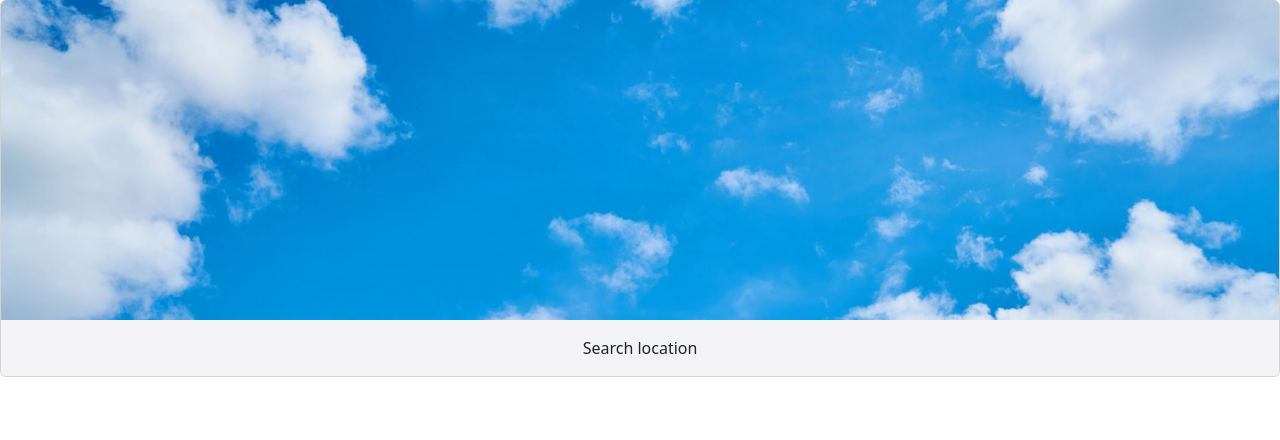
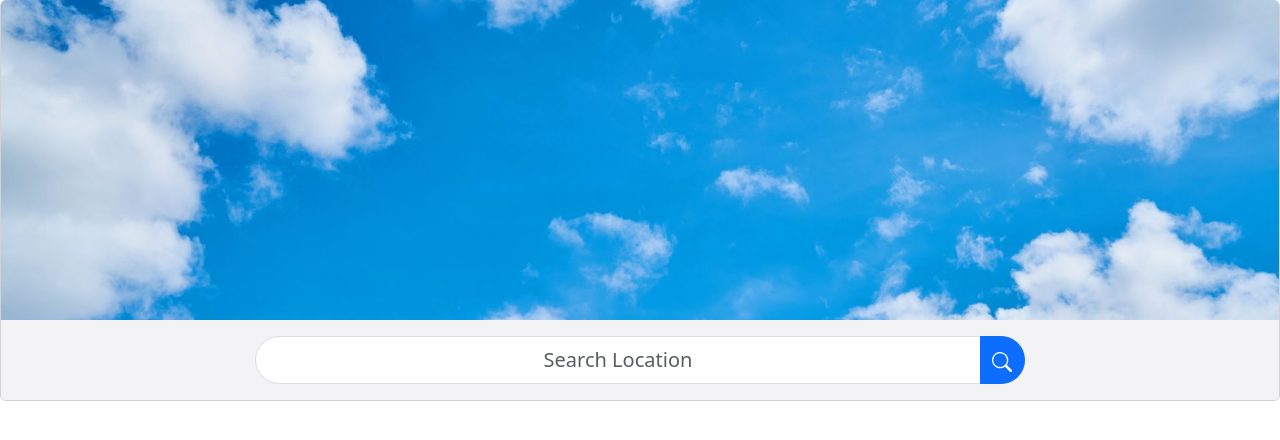
Before and after one commit to noammirjani/weather-app, a React (Create React App) app: page / in a window 1280 px wide. Shown: the top 440 px of the page. Built offline with nearby package versions, Linux system fonts and the light colour scheme.

Commit message:
add search bar

```diff
--- /dev/null
+++ b/src/components/Search.js
@@ -0,0 +1,34 @@
+import { Button, Form, Container } from "react-bootstrap";
+import "../styles/Search.css";
+
+function Search() {
+  function onSubmitSearch(e) {
+    e.preventDefault();
+  }
+
+  return (
+    <Form onSubmit={onSubmitSearch}>
+      <Form.Group controlId="insertLocation">
+        <Container>
+          <div className="d-flex justify-content-center">
+            <Form.Control type="text" placeholder="Search Location" size="lg" />
+            <Button type="submit" className="submitButton">
+              <svg
+                xmlns="http://www.w3.org/2000/svg"
+                width="20"
+                height="20"
+                fill="currentColor"
+                className="bi bi-search"
+                viewBox="0 0 16 16"
+              >
+                <path d="M11.742 10.344a6.5 6.5 0 1 0-1.397 1.398h-.001q.044.06.098.115l3.85 3.85a1 1 0 0 0 1.415-1.414l-3.85-3.85a1 1 0 0 0-.115-.1zM12 6.5a5.5 5.5 0 1 1-11 0 5.5 5.5 0 0 1 11 0" />
+              </svg>
+            </Button>
+          </div>
+        </Container>
+      </Form.Group>
+    </Form>
+  );
+}
+
+export default Search;
--- a/src/components/pages/HomePage.js
+++ b/src/components/pages/HomePage.js
@@ -1,18 +1,20 @@
 import React from 'react';
 import { Card, Container } from 'react-bootstrap';
+import Search from '../Search';
+
 import 'bootstrap/dist/css/bootstrap.min.css';
 import "../../styles/HomePage.css"
 
 function HomePage() {
     return (
         <Container fluid className="p-0">
-            <Card >
+            <Card>
                 <Card.Img
                     variant="top"
                     src="assets/images/clouds.jpg"
                 />
                 <Card.Body>
-                    Search location
+                    <Search />
                 </Card.Body>
             </Card>
         </Container>
--- /dev/null
+++ b/src/styles/Search.css
@@ -0,0 +1,19 @@
+.form-control {
+  max-width: 65%;
+  text-align: center;
+  border-right: none !important;
+  border-radius: 50px 0 0 50px !important;
+}
+
+.form-control:focus {
+  box-shadow: none !important;
+}
+
+.submitButton {
+  border-left: none !important;
+  border-radius: 0 50px 50px 0 !important;
+}
+
+.submitButton:active {
+  color: black !important;
+}
```
